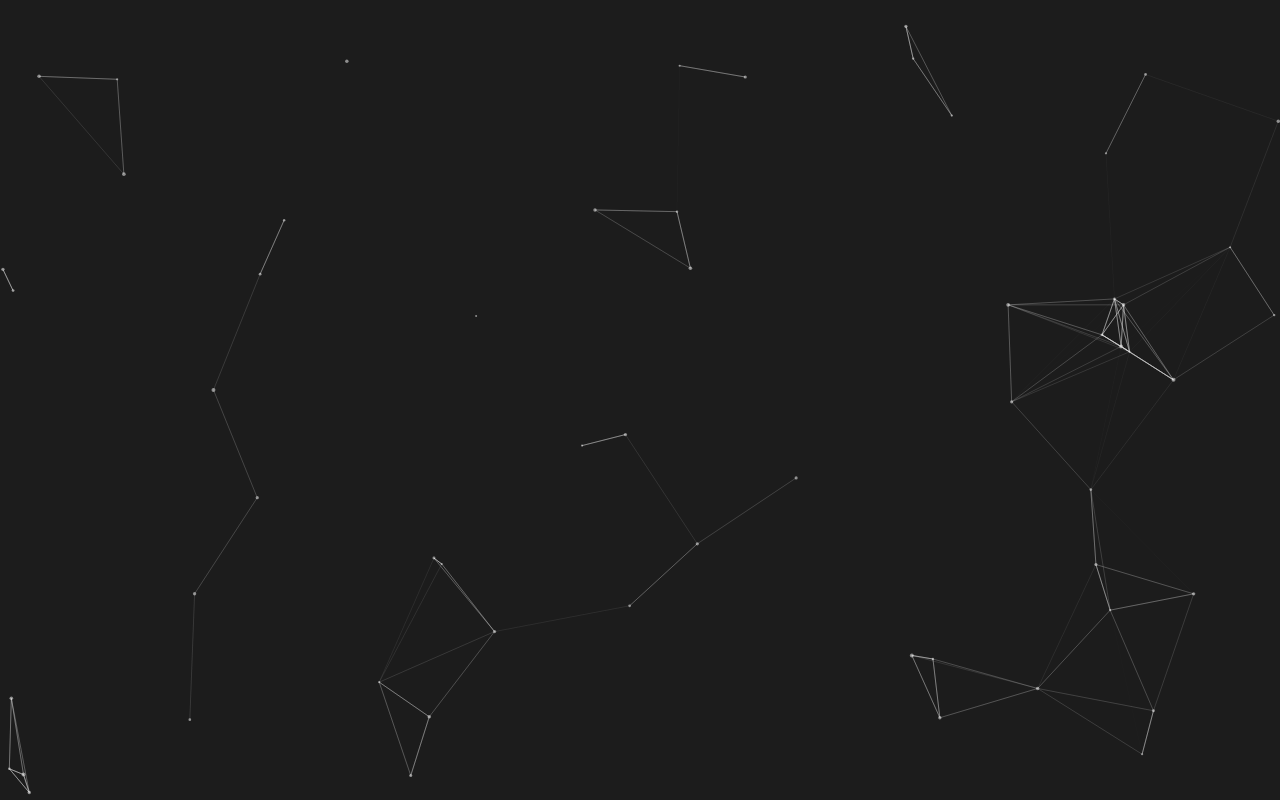
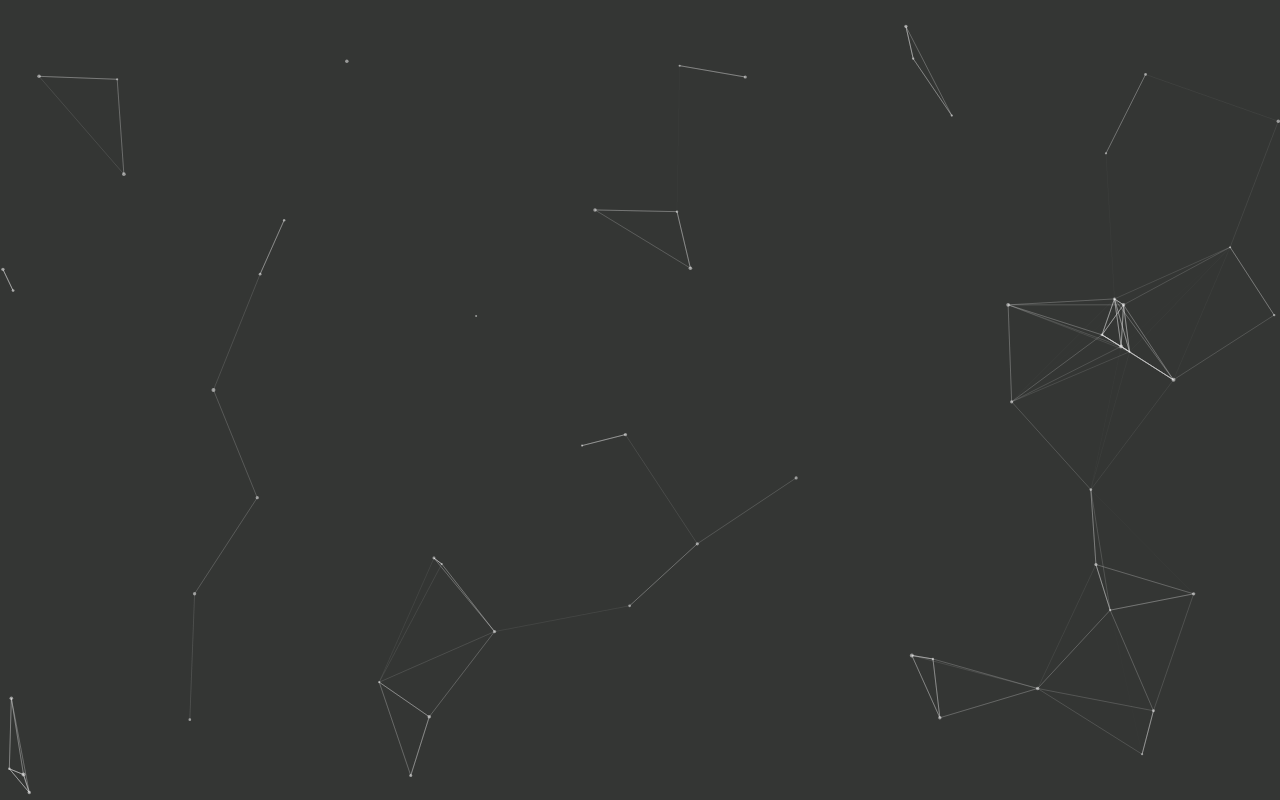
Before and after one commit to devBoysal/omerboysal-portfolio, a Next.js app: page / in a window 1280 px wide. Built offline with nearby package versions, Linux system fonts and the light colour scheme.

Commit message:
changed icons - changed typography sizes

```diff
--- a/components/layout.js
+++ b/components/layout.js
@@ -28,39 +28,26 @@ export default function Layout({ children, home }) {
 			</Head>
 			<header>
 				<div className={general.socialIconsContainer}>
-					<Link href="https://github.com/devBoysal">
+					<a href="https://github.com/devBoysal" target="_blank">
 						<FontAwesomeIcon icon={faGithubSquare} className={general.socialIcons} />
-					</Link>
-					<Link href="https://www.linkedin.com/in/oboysal/">
+					</a>
+
+					<a href="https://www.linkedin.com/in/oboysal/" target="_blank">
 						<FontAwesomeIcon icon={faLinkedin} className={general.socialIcons} />
-					</Link>
+					</a>
 				</div>
 				<div className={styles.header}>
 					{home ? (
 						<>
-							<Image
-								priority
-								src="/images/profile.jpg"
-								className={utilStyles.borderCircle}
-								height={160}
-								width={160}
-								alt={name}
-							/>
-							<h1 className={utilStyles.heading2Xl}>{name}</h1>
+							<Image priority src="/images/profile.jpg" className={utilStyles.borderCircle} height={180} width={180} alt={name} />
+							<h1 className={utilStyles.heading}>{name}</h1>
 							<p className={`${utilStyles.headingMd} ${utilStyles.subheading}`}>Frontend Web Developer</p>
 						</>
 					) : (
 						<>
 							<Link href="/">
 								<a>
-									<Image
-										priority
-										src="/images/profile.jpg"
-										className={utilStyles.borderCircle}
-										height={160}
-										width={160}
-										alt={name}
-									/>
+									<Image priority src="/images/profile.jpg" className={utilStyles.borderCircle} height={160} width={160} alt={name} />
 								</a>
 							</Link>
 						</>
--- a/pages/index.js
+++ b/pages/index.js
@@ -6,7 +6,6 @@ import { getSortedPostsData } from "../lib/posts";
 import Link from "next/link";
 import Date from "../components/date";
 import Particles from "react-tsparticles";
-
 
 export async function getStaticProps() {
 	const allPostsData = getSortedPostsData();
@@ -26,25 +25,6 @@ export default function Home({ allPostsData }) {
 				<link rel="preconnect" href="https://fonts.gstatic.com" crossorigin />
 				<link href="https://fonts.googleapis.com/css2?family=Exo+2:wght@200;300;400;500;600&display=swap" rel="stylesheet" />
 			</Head>
-
-			<div className={general.body__container}>
-				<section className={`${utilStyles.headingMd} ${utilStyles.padding1px}`}>
-					<h2 className={utilStyles.headingLg}>Blog</h2>
-					<ul className={utilStyles.list}>
-						{allPostsData.map(({ id, date, title }) => (
-							<li className={utilStyles.listItem} key={id}>
-								<Link href={`/posts/${id}`}>
-									<a>{title}</a>
-								</Link>
-								<br />
-								<small className={utilStyles.lightText}>
-									<Date dateString={date} />
-								</small>
-							</li>
-						))}
-					</ul>
-				</section>
-			</div>
 			<Particles
 				id="tsparticles"
 				options={{
@@ -53,7 +33,7 @@ export default function Home({ allPostsData }) {
 					},
 					background: {
 						color: {
-							value: "#1C1C1C",
+							value: "#343634",
 						},
 					},
 					fpsLimit: 60,
@@ -132,6 +112,25 @@ export default function Home({ allPostsData }) {
 					detectRetina: true,
 				}}
 			/>
+
+			<div className={general.body__container}>
+				<section className={`${utilStyles.headingMd} ${utilStyles.padding1px}`}>
+					<h2 className={utilStyles.headingMd}>Projects</h2>
+					<ul className={utilStyles.list}>
+						{allPostsData.map(({ id, date, title }) => (
+							<li className={utilStyles.listItem} key={id}>
+								<Link href={`/posts/${id}`}>
+									<a>{title}</a>
+								</Link>
+								<br />
+								<small className={utilStyles.lightText}>
+									<Date dateString={date} />
+								</small>
+							</li>
+						))}
+					</ul>
+				</section>
+			</div>
 		</Layout>
 	);
 }
--- a/pages/posts/[id].js
+++ b/pages/posts/[id].js
@@ -30,7 +30,7 @@ export default function Post({ postData }) {
 				<title>{postData.title}</title>
 			</Head>
 			<article className={general.page__container}>
-				<h1 className={utilStyles.headingXl}>{postData.title}</h1>
+				<h1 className={utilStyles.heading}>{postData.title}</h1>
 				<div className={utilStyles.lightText}>
 					<Date dateString={postData.date} />
 				</div>
--- a/styles/general.module.css
+++ b/styles/general.module.css
@@ -2,16 +2,26 @@
 
 .socialIconsContainer {
 	display: flex;
-    justify-content: space-evenly;
-    background-color: white;
-    width: 20%;
-    border-radius: 10px;
+	flex-direction: row;
+	justify-content: space-between;
+	width: 110px;
 }
 
 .socialIcons {
 	width: 50px;
 	cursor: pointer;
+	transition: all .5s;
+	transform-origin: 50% 50%;
 }
+
+.socialIcons:hover {
+	transform: scale(1.15);
+}
+
+.socialIcons path {
+	fill: white;
+}
+
 
 .body__container {
 	display: flex;
--- a/styles/global.css
+++ b/styles/global.css
@@ -6,8 +6,9 @@ body {
 	line-height: 1.6;
 	font-size: 18px;
 }
+
 body {
-	background-color: #1c1c1c;
+	background-color: #343634;
 }
 
 * {
--- a/styles/utils.module.css
+++ b/styles/utils.module.css
@@ -1,34 +1,48 @@
-.heading2Xl {
+.heading {
+	text-align: center;
+}
+
+@media (max-width: 320px) {
+	.heading {
+		font-size: 2rem;
+		margin: 1rem 0 0.5rem;
+	}
+}
+
+@media screen and (min-width: 376px) and (max-width: 425px) {
+	.heading {
+		font-size: 2.25rem;
+		margin: 1rem 0 0.5rem;
+	}
+}
+
+@media (min-width: 426px) {
+	.heading {
 		font-size: 2.5rem;
 		line-height: 1.2;
 		font-weight: 800;
 		letter-spacing: -0.05rem;
-  margin: 1rem 0;
+		margin: 1rem 0 .75rem;
+	}
 }
 
-.headingXl {
-  font-size: 2rem;
-  line-height: 1.3;
-  font-weight: 800;
-  letter-spacing: 1px;
-  margin: 1rem 0;
-  text-align: center;
-}
-
-.headingLg {
+.headingMd {
 	font-size: 1.5rem;
 	line-height: 1.4;
 	margin: 1rem 0;
 }
 
-.headingMd {
+.subheading {
 	font-size: 1.2rem;
 	line-height: 1.5;
+	text-align: center;
+	margin: 0;
 }
 
+@media (max-width: 320px) {
 	.subheading {
-  text-align: center;
-  margin: 0;
+		font-size: 20px;
+	}
 }
 
 .borderCircle {
```
Lines whose indentation alone changed are shown as unchanged.
